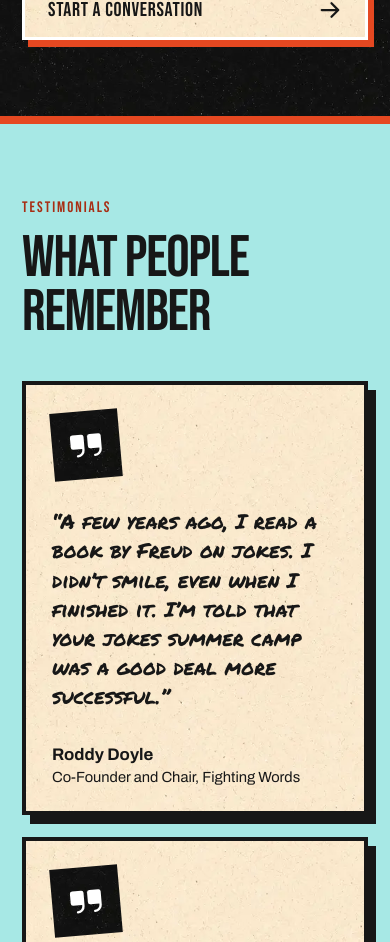
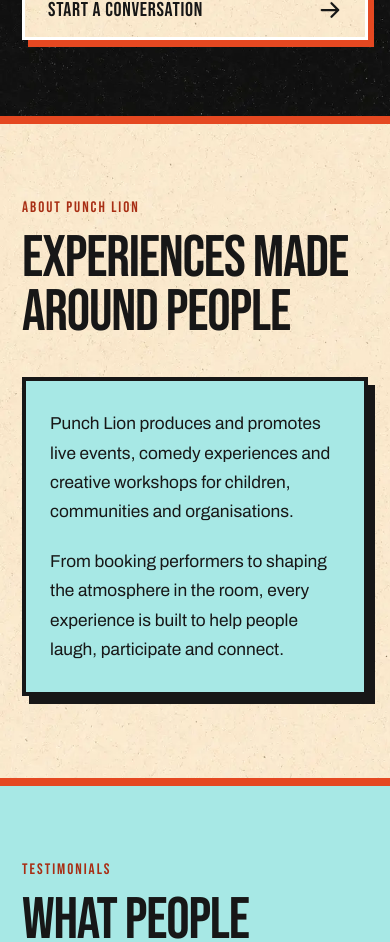
Before and after one commit to SamOBrienOlinger/punch-lion, a React (Vite) app: page / in a window 390 px wide. Shown: the part 5240-6182 px from the top of the page. Built offline with nearby package versions, Linux system fonts and the light colour scheme.

Commit message:
Link testimonials and restore About section

```diff
--- a/src/App.jsx
+++ b/src/App.jsx
@@ -16,12 +16,12 @@
 const assetUrl = (fileName) => `${import.meta.env.BASE_URL}assets/${fileName}`;
 
 const navItems = [
-  { label: "Live Events", href: "#live-comedy" },
+  { label: "Events", href: "#live-comedy" },
   { label: "Kids Comedy", href: "#kids-comedy" },
   { label: "Workshops", href: "#workshops" },
   { label: "Corporate", href: "#corporate" },
-  { label: "In Action", href: "#in-action" },
   { label: "Testimonials", href: "#testimonials" },
+  { label: "About", href: "#about" },
   { label: "Contact", href: "#contact" },
 ];
 
@@ -465,6 +465,23 @@
           </div>
         </section>
 
+        <section className="about-section" id="about" aria-labelledby="about-title">
+          <div>
+            <p className="section-kicker">About Punch Lion</p>
+            <h2 id="about-title">Experiences made around people</h2>
+          </div>
+          <div className="about-copy">
+            <p>
+              Punch Lion produces and promotes live events, comedy experiences and
+              creative workshops for children, communities and organisations.
+            </p>
+            <p>
+              From booking performers to shaping the atmosphere in the room, every
+              experience is built to help people laugh, participate and connect.
+            </p>
+          </div>
+        </section>
+
         <section
           className="quote-section"
           id="testimonials"
--- a/src/styles.css
+++ b/src/styles.css
@@ -595,6 +595,7 @@
 .section-heading h2,
 .carousel-heading h2,
 .corporate-copy h2,
+.about-section h2,
 .quote-section h2,
 .contact-section h2 {
   margin-bottom: 18px;
@@ -767,6 +768,40 @@
 .button-light:hover,
 .button-light:focus-visible {
   box-shadow: 3px 4px 0 var(--orange);
+}
+
+.about-section {
+  display: grid;
+  grid-template-columns: minmax(0, 1.05fr) minmax(320px, 0.95fr);
+  align-items: center;
+  gap: clamp(42px, 8vw, 130px);
+  padding: clamp(78px, 9vw, 138px) clamp(24px, 7vw, 118px);
+  background-color: var(--paper-bright);
+  background-image: var(--paper-texture);
+  background-size: 720px;
+  border-bottom: 8px solid var(--orange);
+}
+
+.about-section h2 {
+  max-width: 820px;
+  margin-bottom: 0;
+}
+
+.about-copy {
+  padding: clamp(28px, 4vw, 54px);
+  background: var(--aqua);
+  border: 4px solid var(--ink);
+  box-shadow: 9px 10px 0 var(--ink);
+}
+
+.about-copy p {
+  margin-bottom: 20px;
+  font-size: 1.08rem;
+  line-height: 1.7;
+}
+
+.about-copy p:last-child {
+  margin-bottom: 0;
 }
 
 .quote-section {
@@ -1106,6 +1141,10 @@
     grid-template-columns: 0.92fr 1.08fr;
   }
 
+  .about-section {
+    grid-template-columns: 1fr;
+  }
+
   .corporate-copy {
     padding: 70px 42px;
   }
@@ -1250,6 +1289,7 @@
   .section-heading h2,
   .carousel-heading h2,
   .corporate-copy h2,
+  .about-section h2,
   .quote-section h2,
   .contact-section h2 {
     font-size: clamp(2.9rem, 15vw, 4.6rem);
@@ -1290,6 +1330,16 @@
 
   .corporate-copy {
     padding: 68px 22px 76px;
+  }
+
+  .about-section {
+    gap: 38px;
+    padding: 74px 22px 82px;
+  }
+
+  .about-copy {
+    padding: 28px 24px;
+    box-shadow: 7px 8px 0 var(--ink);
   }
 
   .quote-section {
```
